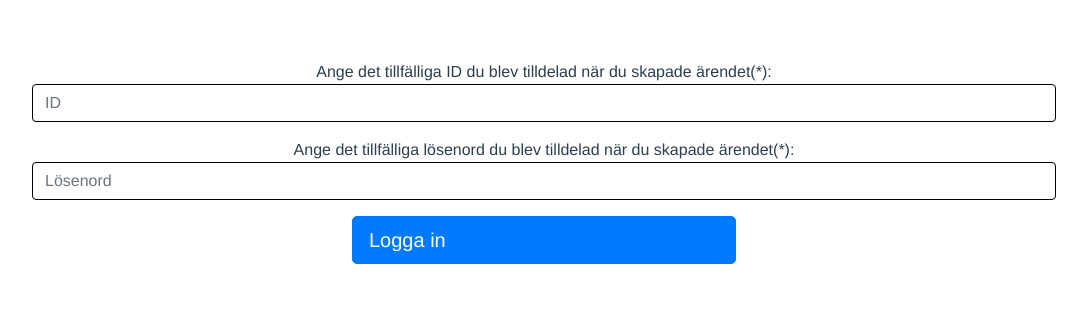
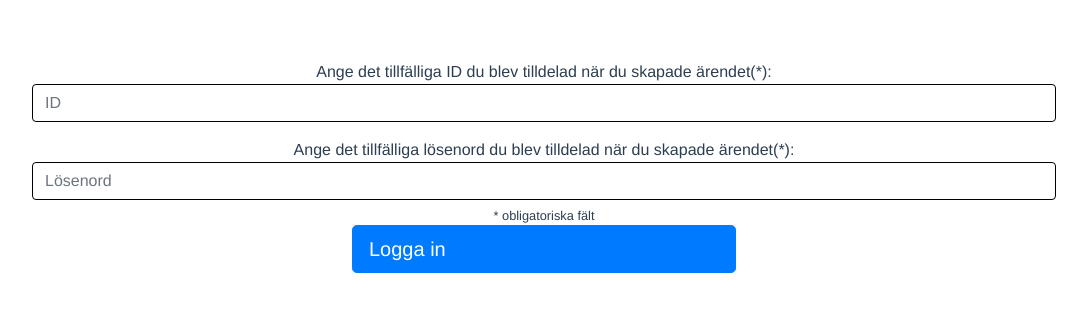
Before and after one commit to nekcoj/Spring_JWT, a Vue app in the folder front/: page /vissla/sakerinloggning in a window 1280 px wide. Shown: the top 312 px of the page, without its empty margins (96-1183 px from the left). Built offline with nearby package versions, Linux system fonts and the light colour scheme.

Commit message:
glömde asterisken >:(

```diff
--- a/front/src/views/blower/Login.vue
+++ b/front/src/views/blower/Login.vue
@@ -21,6 +21,7 @@
                     placeholder="Lösenord"
                 ></b-form-input>
             </div>
+            <span class="liten-text">* obligatoriska fält</span>
             <div class="form-group text-center">
                 <b-button variant="primary" id="btn-vissla-login" class="btn btn-lg" type="submit">Logga in</b-button>
             </div>
@@ -50,7 +51,10 @@
 #vissla-login #btn-vissla-login{
   width:30vw;
 }
-
+span.liten-text{
+  margin-top: -10px;
+  font-size:80%;
+}
 </style>
 
 <script>
```
